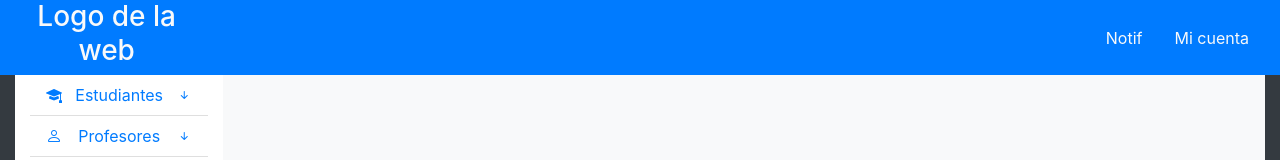
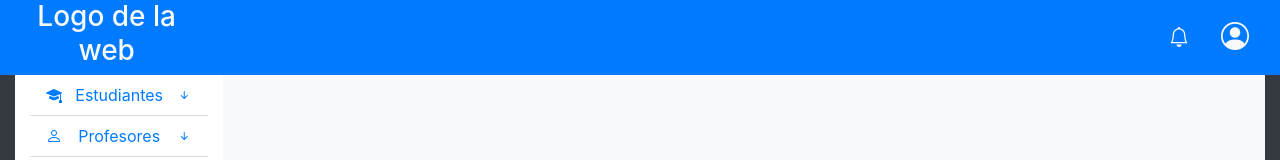
Before and after one commit to LeandroPardo95/aprendiendoBootstrap, a plain HTML site: page index.html in a window 1280 px wide. Shown: the top 160 px of the page. Drawn offline with nearby package versions, Linux system fonts and the light colour scheme.

Commit message:
iconos en el menu de usuario

```diff
--- a/index.html
+++ b/index.html
@@ -33,9 +33,15 @@
           Logo de la web
         </div>
         <!-- menu de usuario -->
-        <div class="user col-4 col-md-3 col-lg-2 d-flex justify-content-end">
-          <a href="#" class="text-light nav-link">Notif</a>
-          <a href="#" class="text-light nav-link">Mi cuenta</a>
+        <div class="user col-4 col-md-3 col-lg-2 d-flex justify-content-end f-1 align-items-center">
+          <!-- boton de notificaciones -->
+          <a href="#" class="text-light nav-link">
+            <i class="bi bi-bell h5"></i>
+          </a>
+          <!-- boton de mi cuenta -->
+          <a href="#" class="text-light nav-link">
+            <i class="bi bi-person-circle h3"></i>
+          </a>
           <!-- boton hamburgesa de menu -->
           <button class="hamburger hamburger--collapse" type="button">
             <span class="hamburger-box">
```
